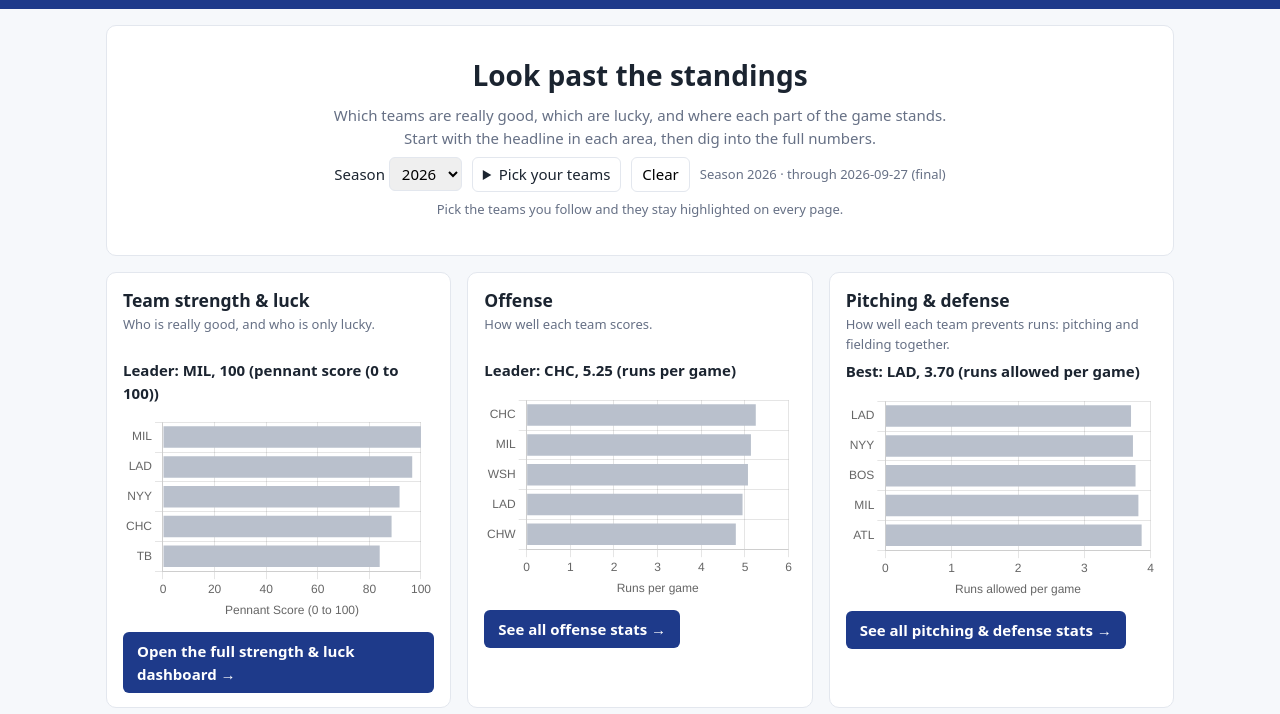
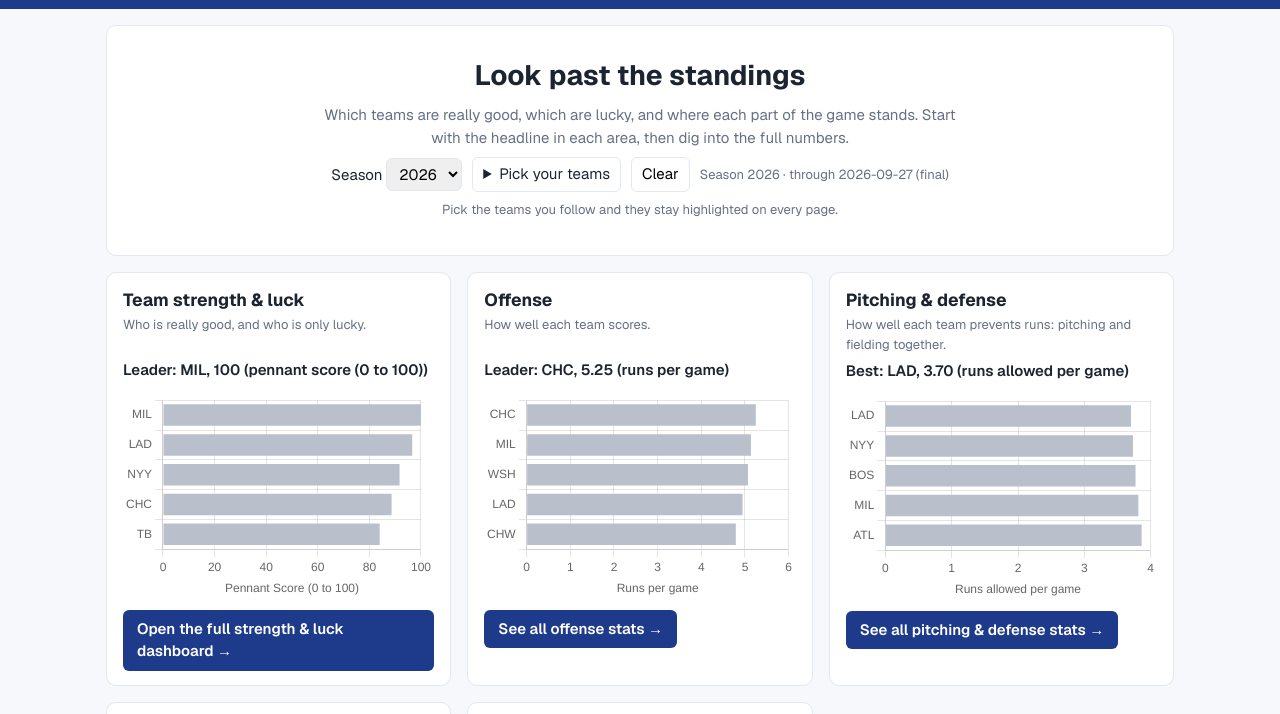
Before and after one commit to bpaglia/pennant-math, a plain HTML site: page docs/index.html in a window 1280 px wide. Shown: the part 77-791 px from the top of the page. Drawn offline with nearby package versions, Linux system fonts and the light colour scheme.

Commit message:
Update site.css
Changed font to Geist

```diff
--- a/docs/assets/site.css
+++ b/docs/assets/site.css
@@ -1,5 +1,6 @@
+@import url('https://fonts.googleapis.com/css2?family=Geist:wght@400;500;600;700&display=swap');
 :root{--ink:#1b2430;--mut:#667085;--line:#e3e7ee;--bg:#f6f8fb;--card:#fff;--navy:#1E3A8A}
-*{box-sizing:border-box}body{margin:0;font:15px/1.5 system-ui,sans-serif;color:var(--ink);background:var(--bg)}a{color:var(--navy)}
+*{box-sizing:border-box}body{margin:0;font:15px/1.5 'Geist',sans-serif;color:var(--ink);background:var(--bg)}a{color:var(--navy)}
 header{background:var(--navy);color:#fff;padding:12px 20px}header h1{margin:0;font-size:22px}header a{color:#fff;text-decoration:none}
 nav{display:flex;flex-wrap:wrap;gap:4px 16px;margin-top:6px;font-size:14px}nav a{opacity:.8}nav a.on{opacity:1;font-weight:700;border-bottom:2px solid #fff}
 main{max-width:1100px;margin:0 auto;padding:16px}section,.mod{background:var(--card);border:1px solid var(--line);border-radius:10px;padding:14px 16px;margin-bottom:16px}
```
